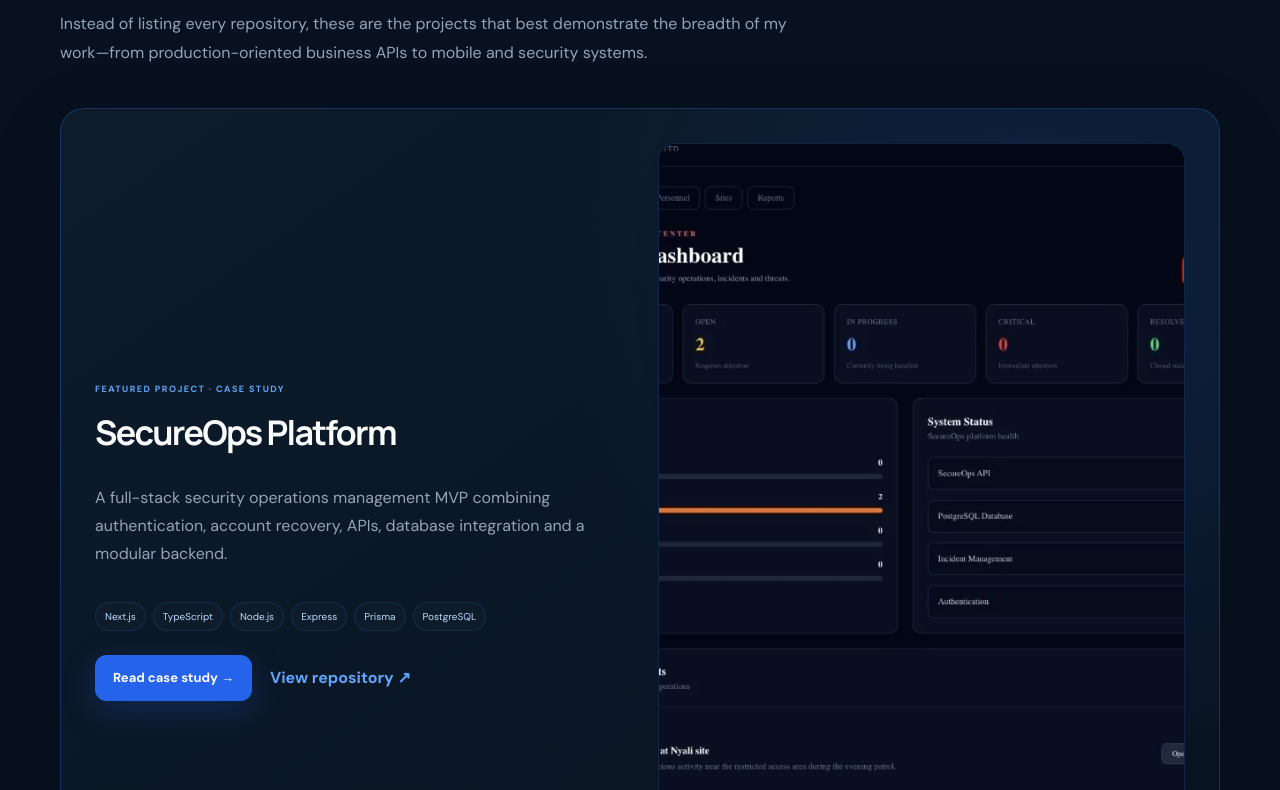
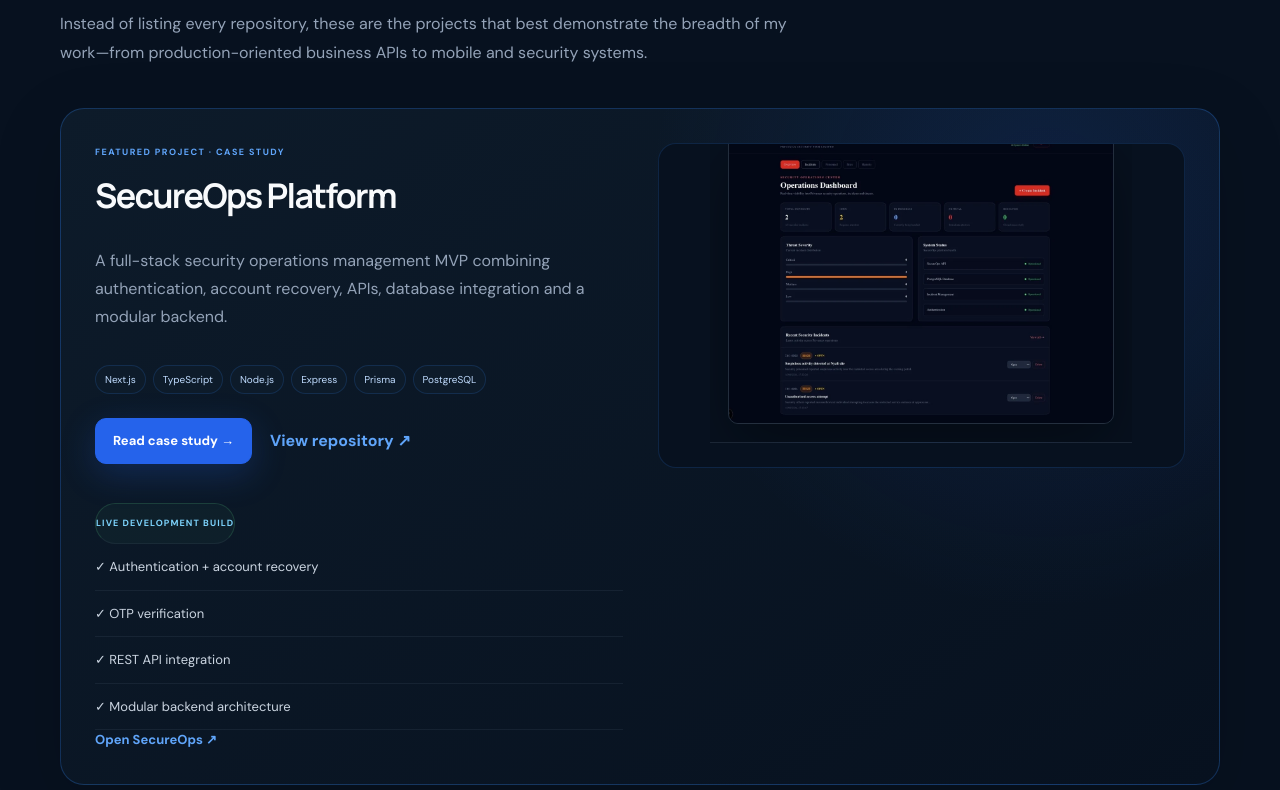
Before and after one commit to EugeneCodes254/eugene-portfolio, a Next.js app: page / in a window 1280 px wide. Shown: the part 2470-3260 px from the top of the page. Built offline with nearby package versions, Linux system fonts and the light colour scheme.

Commit message:
Polish real screenshot presentation in project showcase

```diff
--- a/app/globals.css
+++ b/app/globals.css
@@ -314,3 +314,20 @@ footer{border-top:1px solid var(--line);padding:30px 0;color:var(--muted);font-s
   font-size:8px;
   letter-spacing:.16em;
 }
+
+
+/* Actual product screenshot treatment for the featured SecureOps case study */
+.screenshot-preview{
+  padding:18px;
+  background:radial-gradient(circle at 50% 20%,rgba(47,128,237,.14),transparent 58%),#07111F;
+}
+.screenshot-preview img{
+  display:block;
+  width:100%;
+  height:100%;
+  max-height:290px;
+  object-fit:contain;
+  border:1px solid rgba(148,163,184,.2);
+  border-radius:10px;
+  box-shadow:0 24px 65px rgba(0,0,0,.38);
+}
```
